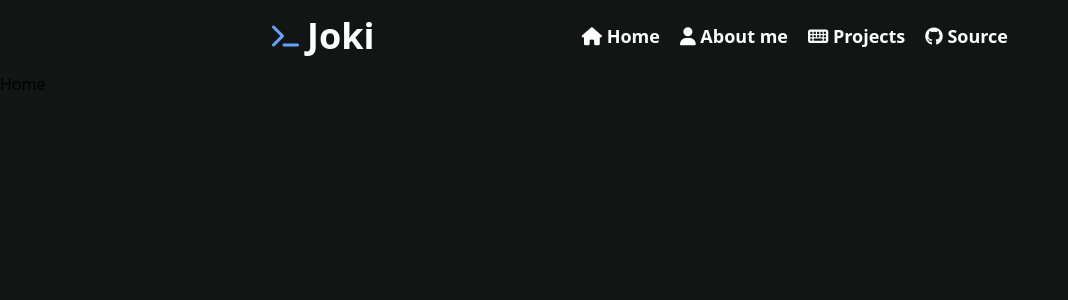
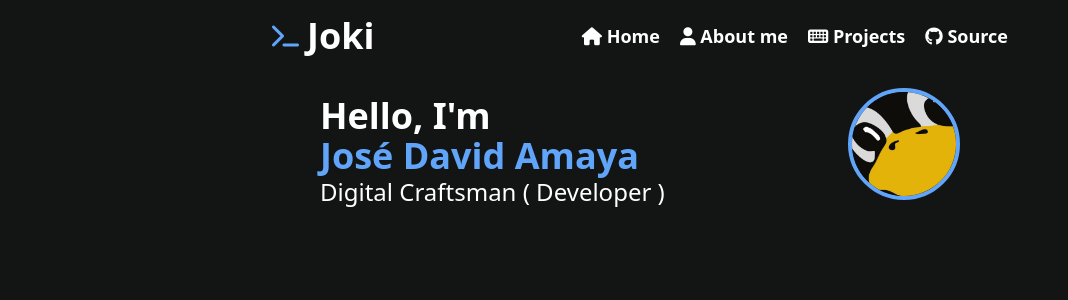
Before and after one commit to Josedzzz/joki-homepage, a React (Vite) app: page / in a window 1280 px wide. Shown: the top 300 px of the page, without its empty margins (0-1068 px from the left). Built offline with nearby package versions, Linux system fonts and the light colour scheme.

Commit message:
Edit text and an image about me

```diff
--- a/src/components/Home.jsx
+++ b/src/components/Home.jsx
@@ -1,3 +1,24 @@
 export default function Home() {
-  return <main>Home</main>;
+  return (
+    <main className="flex flex-col gap-9 p-4 mx-auto max-w-2xl">
+      <div className="flex justify-between items-center">
+        <div className="flex flex-col">
+          <h1 className="text-xl sm:text-3xl md:text-4xl text-white font-bold">
+            Hello, I'm
+          </h1>
+          <span className="text-xl sm:text-3xl md:text-4xl text-blue-400 font-bold">
+            José David Amaya
+          </span>
+          <h2 className="text-lg sm:text-xl md:text-2xl text-white">
+            Digital Craftsman ( Developer )
+          </h2>
+        </div>
+        <img
+          src="/images/me.jpeg"
+          alt="José David Amaya"
+          className="w-28 h-28 rounded-full border-4 border-blue-400 mb-4"
+        />
+      </div>
+    </main>
+  );
 }
```
